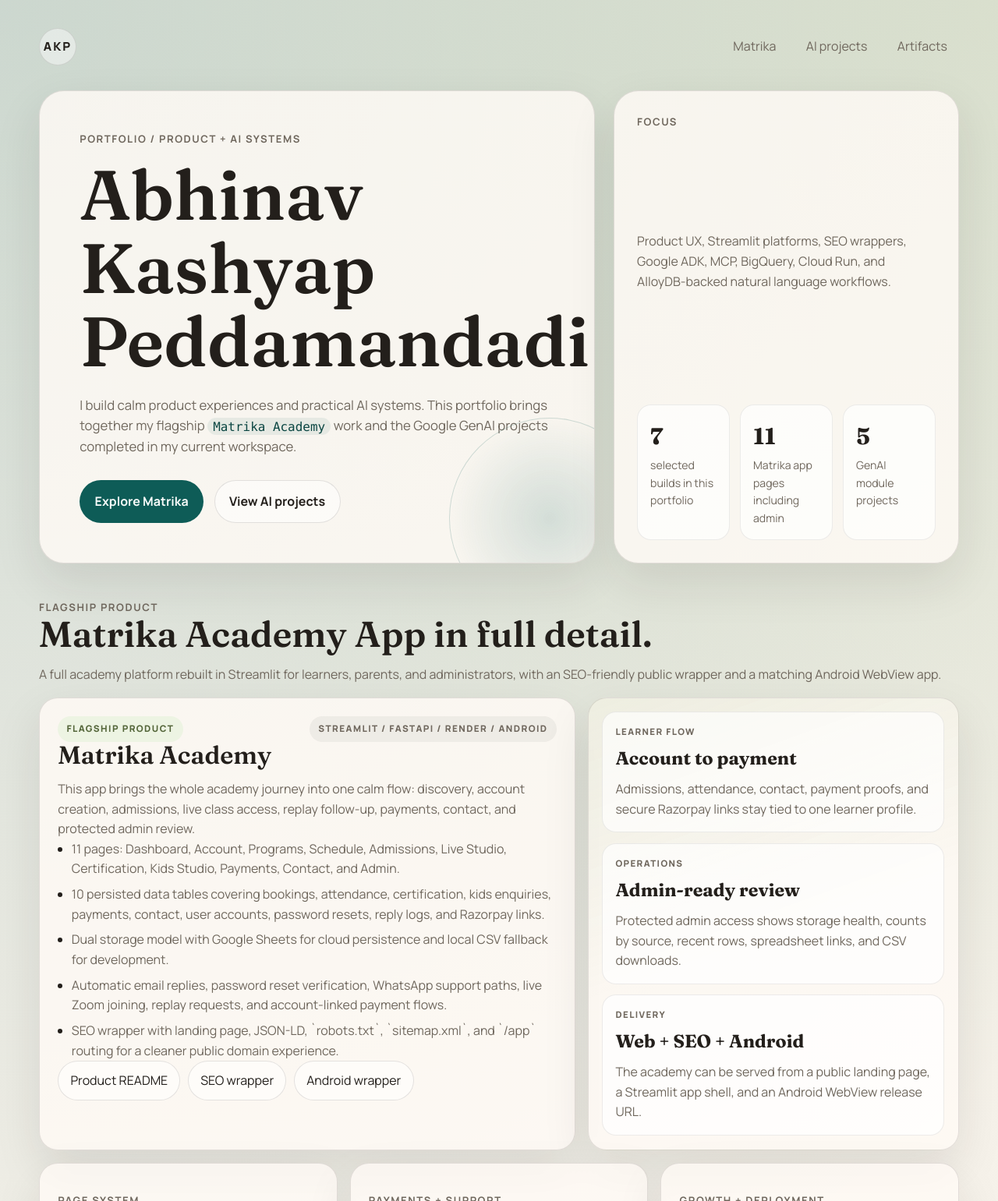
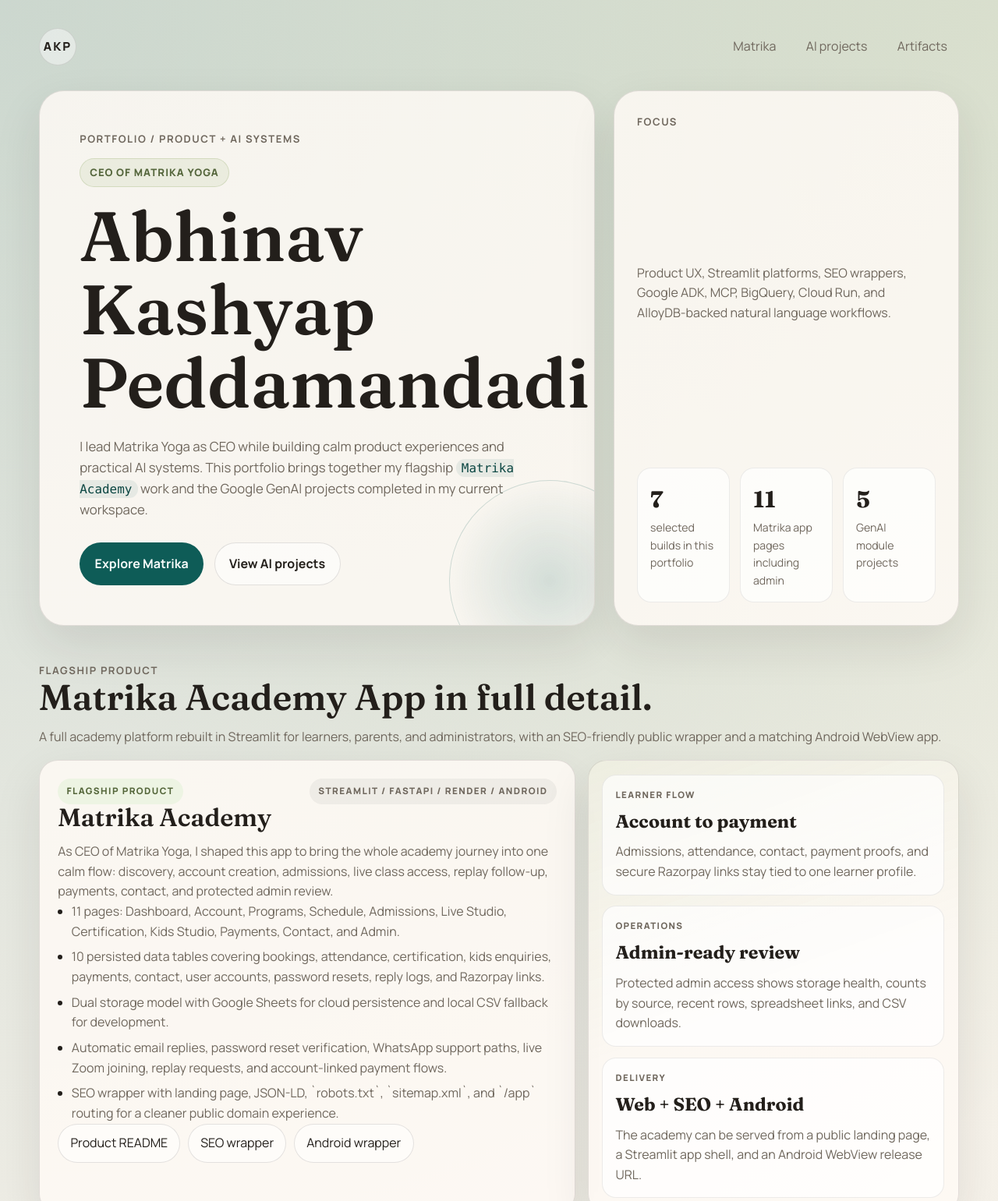
Before and after one commit to ak992010/Matrika-Yoga-Academy-App, a plain HTML site: page portfolio/index.html in a window 1280 px wide. Shown: the top 1541 px of the page at 78% size. Drawn offline with Linux system fonts and the light colour scheme.

Commit message:
Mention CEO role for Matrika Yoga

```diff
--- a/portfolio/index.html
+++ b/portfolio/index.html
@@ -31,11 +31,13 @@
       <section class="hero">
         <div class="hero-copy">
           <p class="eyebrow">Portfolio / Product + AI Systems</p>
+          <p class="role-note">CEO of Matrika Yoga</p>
           <h1>Abhinav Kashyap Peddamandadi</h1>
           <p class="lede">
-            I build calm product experiences and practical AI systems. This portfolio brings together
-            my flagship <span class="inline-code">Matrika Academy</span> work and the Google GenAI
-            projects completed in my current workspace.
+            I lead Matrika Yoga as CEO while building calm product experiences and practical AI
+            systems. This portfolio brings together my flagship
+            <span class="inline-code">Matrika Academy</span> work and the Google GenAI projects
+            completed in my current workspace.
           </p>
           <div class="hero-actions">
             <a class="button button-primary" href="#matrika">Explore Matrika</a>
@@ -84,9 +86,9 @@
             </div>
             <h3>Matrika Academy</h3>
             <p>
-              This app brings the whole academy journey into one calm flow: discovery, account
-              creation, admissions, live class access, replay follow-up, payments, contact, and
-              protected admin review.
+              As CEO of Matrika Yoga, I shaped this app to bring the whole academy journey into one
+              calm flow: discovery, account creation, admissions, live class access, replay
+              follow-up, payments, contact, and protected admin review.
             </p>
             <ul class="project-points">
               <li><span>11 pages: Dashboard, Account, Programs, Schedule, Admissions, Live Studio, Certification, Kids Studio, Payments, Contact, and Admin.</span></li>
--- a/portfolio/styles.css
+++ b/portfolio/styles.css
@@ -168,6 +168,21 @@
   color: var(--muted);
   font-size: 0.82rem;
   font-weight: 700;
+}
+
+.role-note {
+  display: inline-flex;
+  align-items: center;
+  margin: 0 0 1rem;
+  padding: 0.45rem 0.75rem;
+  border: 1px solid rgba(147, 173, 107, 0.28);
+  border-radius: 999px;
+  background: rgba(147, 173, 107, 0.12);
+  color: #55663c;
+  font-size: 0.82rem;
+  font-weight: 800;
+  letter-spacing: 0.08em;
+  text-transform: uppercase;
 }
 
 h1,
```
